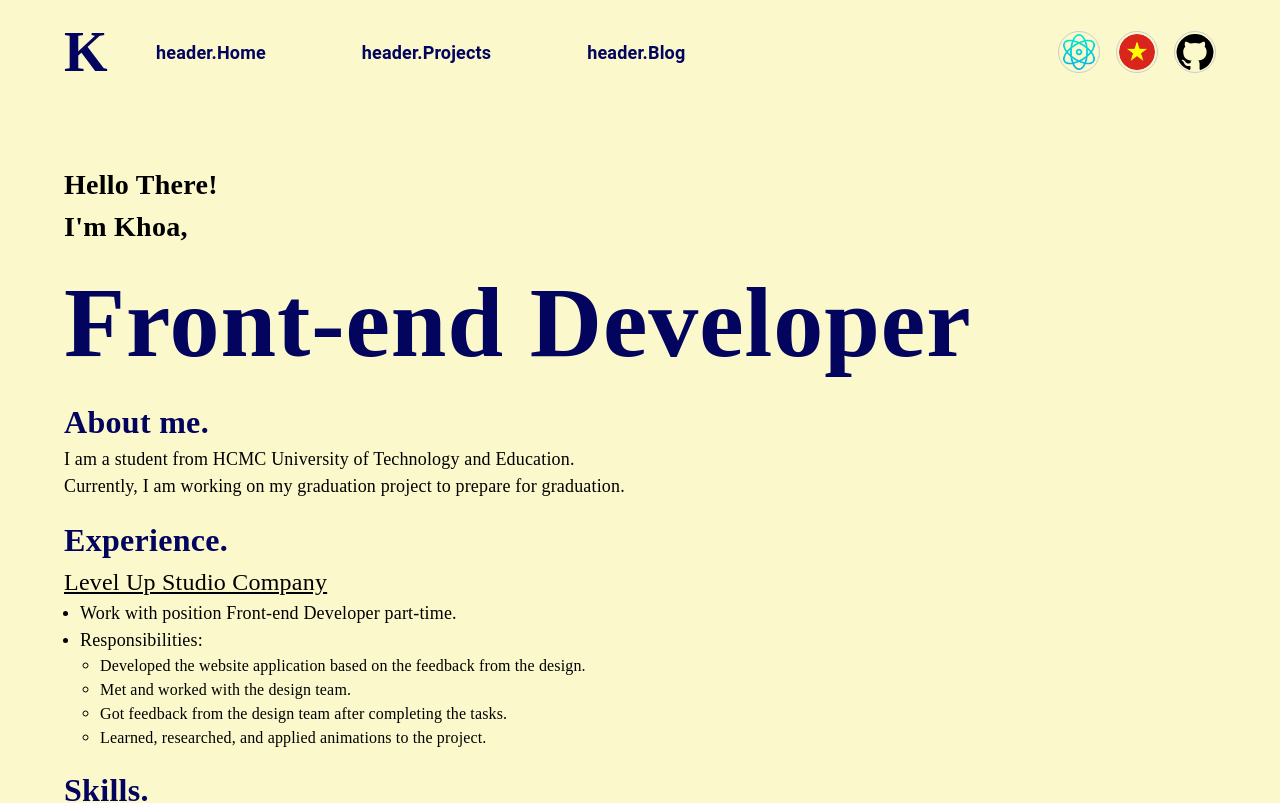
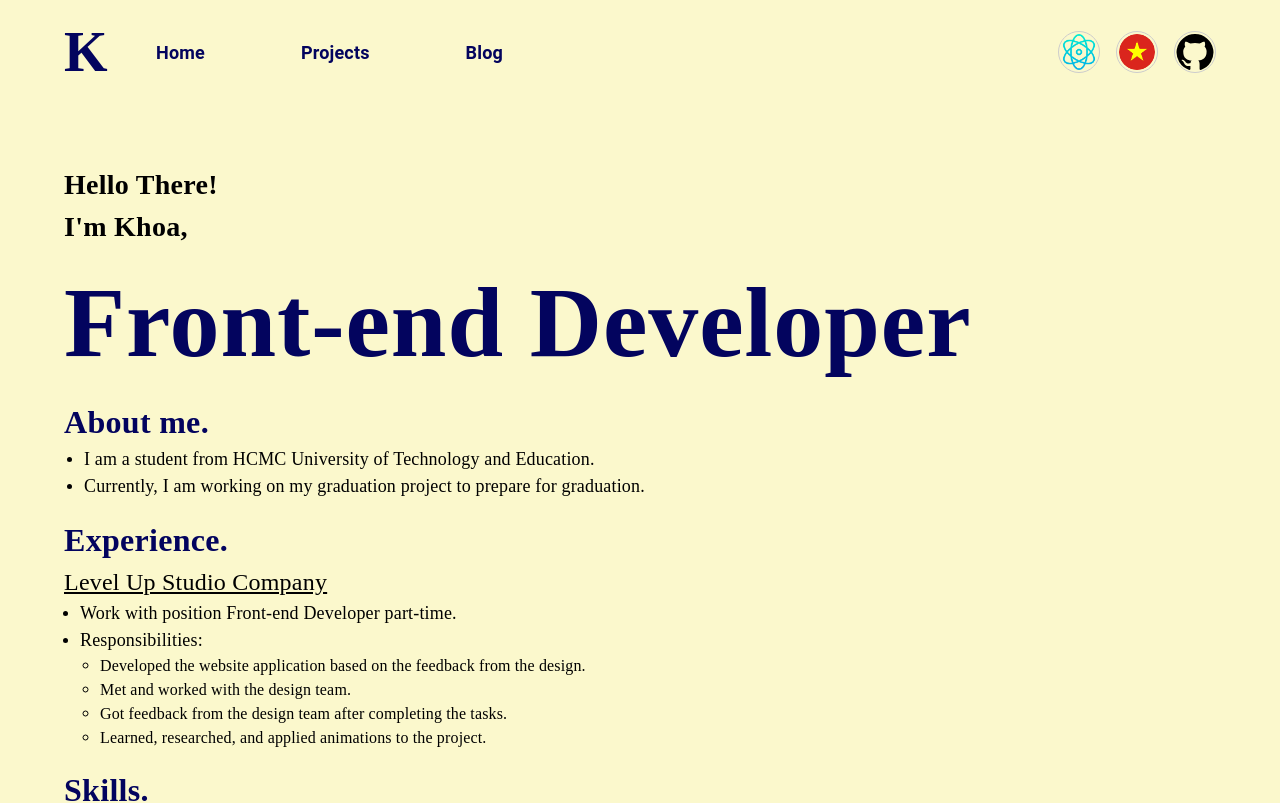
Before and after one commit to khoa36isefiw/my-portfolio, a React (Create React App) app: page /en in a window 1280 px wide. Shown: the top 803 px of the page. Built offline with nearby package versions, Linux system fonts and the light colour scheme.

Commit message:
translate languages for header, home, about

```diff
--- a/src/components/About.js
+++ b/src/components/About.js
@@ -13,8 +13,10 @@ import {
 } from "../data/skillsData";
 import { mobileScreen, theme } from "../theme/theme";
 import Experience from "./Experience/Experience";
+import { useTranslation } from "react-i18next";
 
 function About() {
+  const { t } = useTranslation("about");
   return (
     <Box
       sx={{
@@ -23,18 +25,33 @@ function About() {
         },
       }}
     >
-      <AboutTitle title={"About me"} />
+      <AboutTitle title={t("about.about_me")} />
+      <ul
+        style={{
+          marginBlockStart: 0,
+          marginBlockEnd: 0,
+          paddingInlineStart: "20px",
+        }}
+      >
+        <li>
           <CustomizeTypography
             sx={{
               fontSize: "18px",
             }}
           >
-        I am a student from HCMC University of Technology and Education.
+            {/* I am a student from HCMC University of Technology and Education. */}
+            {t("about.university")}
           </CustomizeTypography>
+        </li>
+        <li>
           <CustomizeTypography sx={{ fontSize: "18px" }}>
-        Currently, I am working on my graduation project to prepare for
-        graduation.
+            {t("about.currently")}
+            {/* Currently, I am working on my graduation project to prepare for
+        graduation. */}
           </CustomizeTypography>
+        </li>
+      </ul>
+
       <Experience />
 
       <Box sx={{ mt: 2 }}>
--- a/src/components/Header.js
+++ b/src/components/Header.js
@@ -22,7 +22,12 @@ import { blue } from "@mui/material/colors";
 import GitHubIcon from "@mui/icons-material/GitHub";
 
 function Header() {
-  const { t, i18n } = useTranslation(["home"]);
+  const { t, i18n } = useTranslation(["header"]);
+  const headers = [
+    { title: "Home", exact: true, link: `/${i18n.language}` },
+    { title: "Projects", exact: true, link: `/${i18n.language}/my-projects` },
+    { title: "Blog", exact: true, link: `/${i18n.language}/blog` },
+  ];
   const navigate = useNavigate();
   const [enLanguage, setEnLanguage] = useState(true);
   const [scrollY, setSrollY] = useState(0);
@@ -40,11 +45,6 @@ function Header() {
       window.removeEventListener("resize", handleResize);
     };
   }, []);
-  const headers = [
-    { title: "Home", exact: true, link: "/" },
-    { title: "Projects", exact: true, link: "/my-projects" },
-    { title: "Blog", exact: true, link: "/blog" },
-  ];
 
   // const handleSelectedLanguage = () => {
   //   setEnLanguage(!enLanguage);
@@ -66,11 +66,10 @@ function Header() {
 
   // change language
   const handleChangeLanguage = (lng) => {
-    if (lng === "vi") {
-      navigate("/vi");
-    } else {
-      navigate("/en");
-    }
+    const currentPath = window.location.pathname;
+    const newPath = currentPath.replace(`/${i18n.language}`, `/${lng}`);
+    console.log("newPath: ", newPath);
+    navigate(newPath);
     setEnLanguage(!enLanguage);
     i18n.changeLanguage(lng);
   };
@@ -121,7 +120,7 @@ function Header() {
                 cursor: "pointer",
               },
             }}
-            onClick={() => navigate("/")}
+            onClick={() => navigate("/en")}
           >
             K
           </Typography>
@@ -288,7 +287,8 @@ function Header() {
                   setMenuOpen(false);
                 }}
               >
-                {header.title}
+                {/* {t(`header.${header.title}`)} */}
+                {t(`header.${header.title}`)}
               </Typography>
             ))}
           </DialogContent>
@@ -315,7 +315,7 @@ function Header() {
               />
             </Box>
             {/* mobile */}
-            {enLanguage ? (
+            {!enLanguage ? (
               <Box
                 sx={{
                   height: "40px",
--- a/src/components/Home.js
+++ b/src/components/Home.js
@@ -9,8 +9,10 @@ import {
 } from "../theme/theme";
 import Grid from "@mui/material/Grid2";
 import About from "./About";
+import { useTranslation } from "react-i18next";
 
 function Home() {
+  const { t } = useTranslation("home");
   return (
     <Container>
       <Grid
@@ -22,7 +24,7 @@ function Home() {
           justifyContent: "center",
           [mobileScreen]: {
             flexDirection: "column",
-            alignItems: "center",
+            // alignItems: "center",
             justifyContent: "center",
           },
         }}
@@ -30,7 +32,9 @@ function Home() {
         {/* Correct Grid item usage */}
         <Grid item xs={12} sm={12} md={12} lg={12}>
           <CustomizeTypography sx={{ fontSize: 28, fontWeight: "600" }}>
-            Hello There! <br /> I'm Khoa,
+            {/* {t(`header.${header.title}`)} */}
+            {t("home.intro.hello")} <br /> {t("home.intro.me")}
+            {/* Hello There! <br /> I'm Khoa, */}
           </CustomizeTypography>
         </Grid>
         <Grid item xs={12} sm={12} md={12} lg={12}>
@@ -51,7 +55,8 @@ function Home() {
               },
             }}
           >
-            Front-end Developer
+            {t("home.intro.dev")}
+            {/* Front-end Developer */}
           </CustomizeTypography>
         </Grid>
       </Grid>
```
Also changed, not shown: src/layouts/DefaultLayout.js (line endings or trailing spaces). Lines whose indentation alone changed are shown as unchanged.
